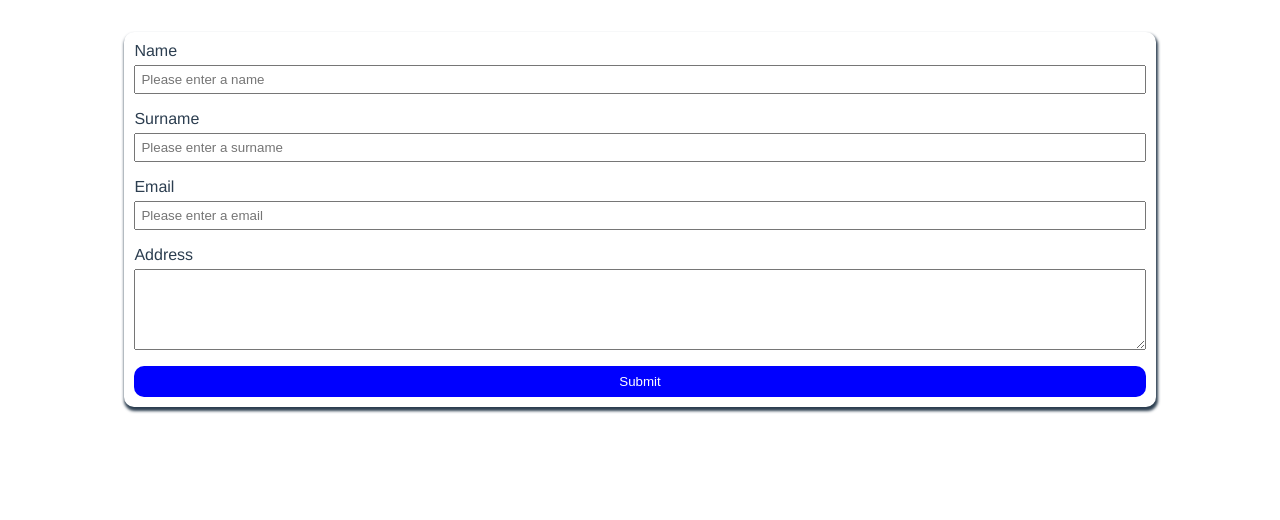
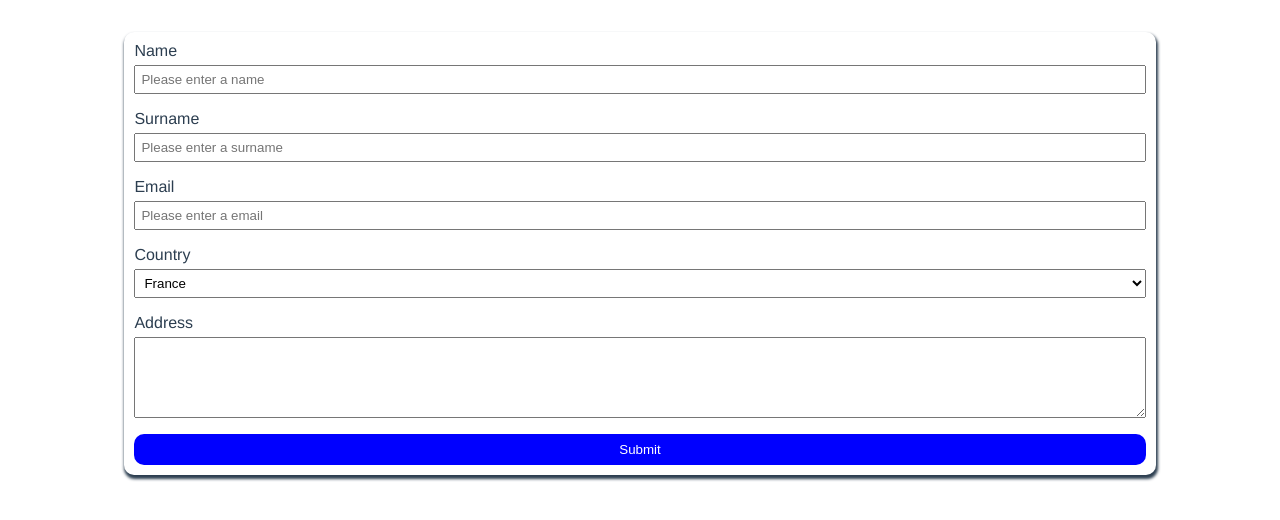
Before and after one commit to MuratCamurlu/form, a Vue app: page / in a window 1280 px wide. Shown: the top 520 px of the page. Built offline with nearby package versions, Linux system fonts and the light colour scheme.

Commit message:
selected

```diff
--- a/src/App.vue
+++ b/src/App.vue
@@ -18,6 +18,15 @@
           <label for="email">Email</label>
           <input type="email" id="email" placeholder="Please enter a email" />
         </div>
+        <div class="inputDiv">
+          <label for="country">Country</label>
+          <select name="country" id="country" class="select">
+            <option>France</option>
+            <option>Germany</option>
+            <option>England</option>
+          </select>
+        </div>
+
         <div class="inputDiv">
           <label for="addressInput">Address</label>
           <textarea name="address" id="addressInput" rows="5" />
@@ -73,6 +82,9 @@
   color: white;
   background-color: navy;
 }
+.select {
+  padding: 5px;
+}
 #app {
   font-family: Avenir, Helvetica, Arial, sans-serif;
   -webkit-font-smoothing: antialiased;
```
